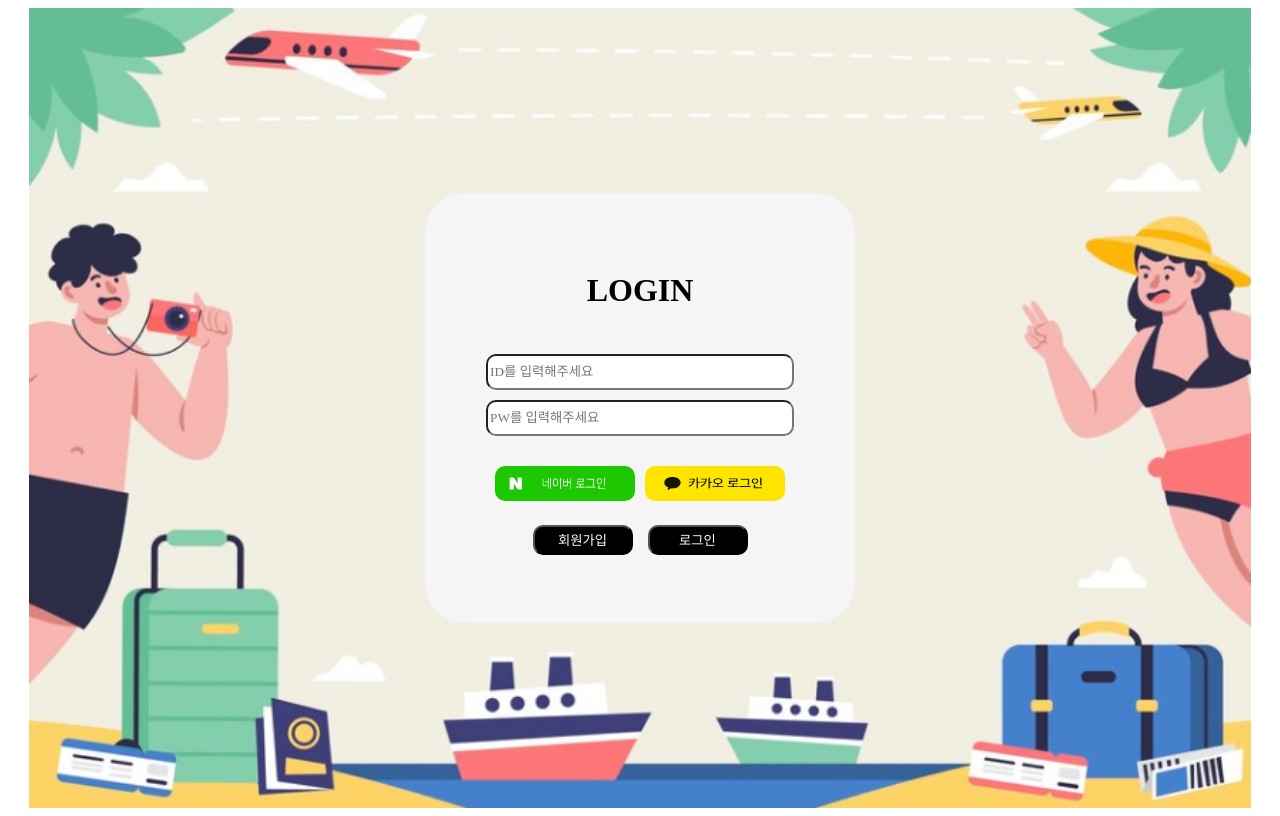
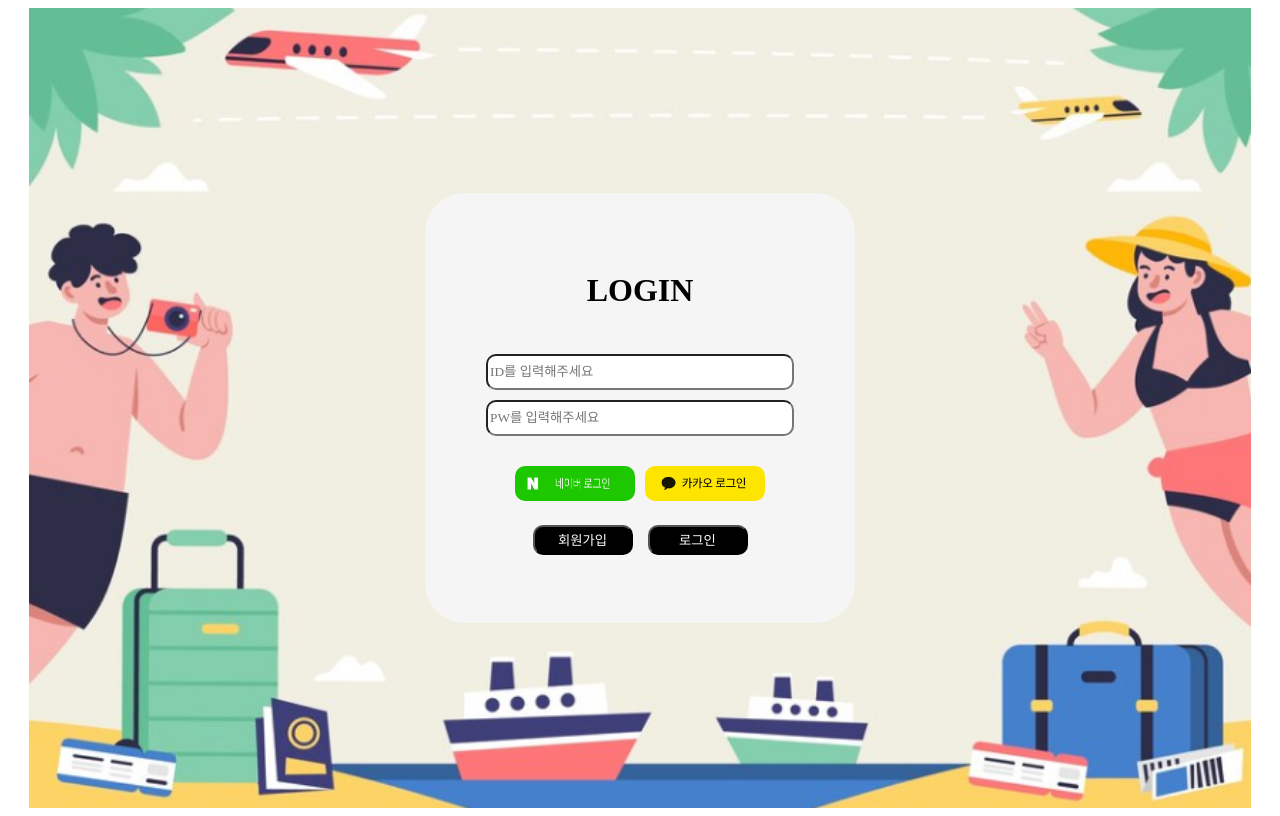
Before and after one commit to 2024-SMHRD-IS-CLOUD-2/Melodymap, a React (Create React App) app in the folder melodymap/: page /Login in a window 1280 px wide. Built offline with nearby package versions, Linux system fonts and the light colour scheme; a web font is replaced by a local one.

Commit message:
css 수정
css 수정

```diff
--- a/melodymap/src/css/login.css
+++ b/melodymap/src/css/login.css
@@ -75,14 +75,14 @@
 }
 
 .kakao5 {
-  width: 140px;
+  width: 120px;
   height: 35px;
   border-radius: 10px;
   margin-right: 15px; /* 수정: input2와 kakao 사이 간격 조정 */
 }
 
 .naver5 {
-  width: 140px;
+  width: 120px;
   height: 35px;
   border-radius: 10px;
   margin-left: 15px; /* 수정: input2와 kakao 사이 간격 조정 */
```
